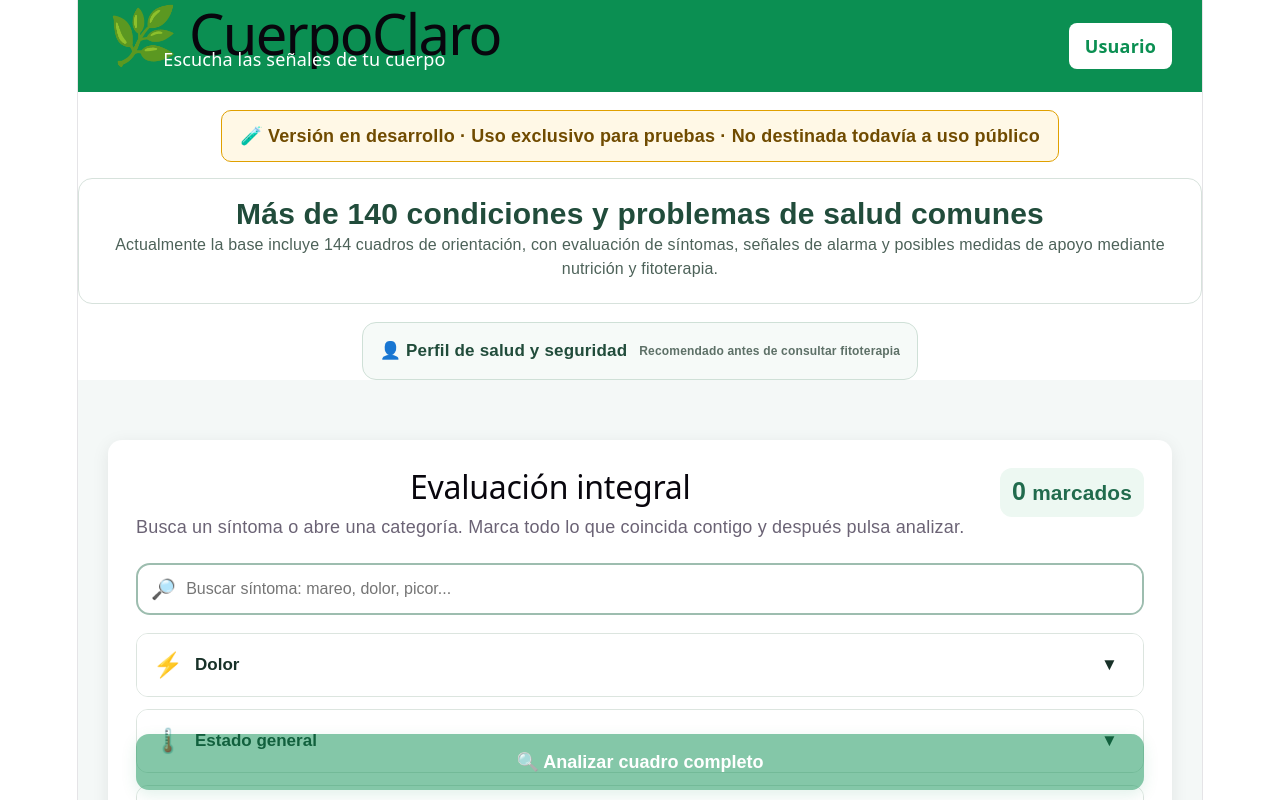
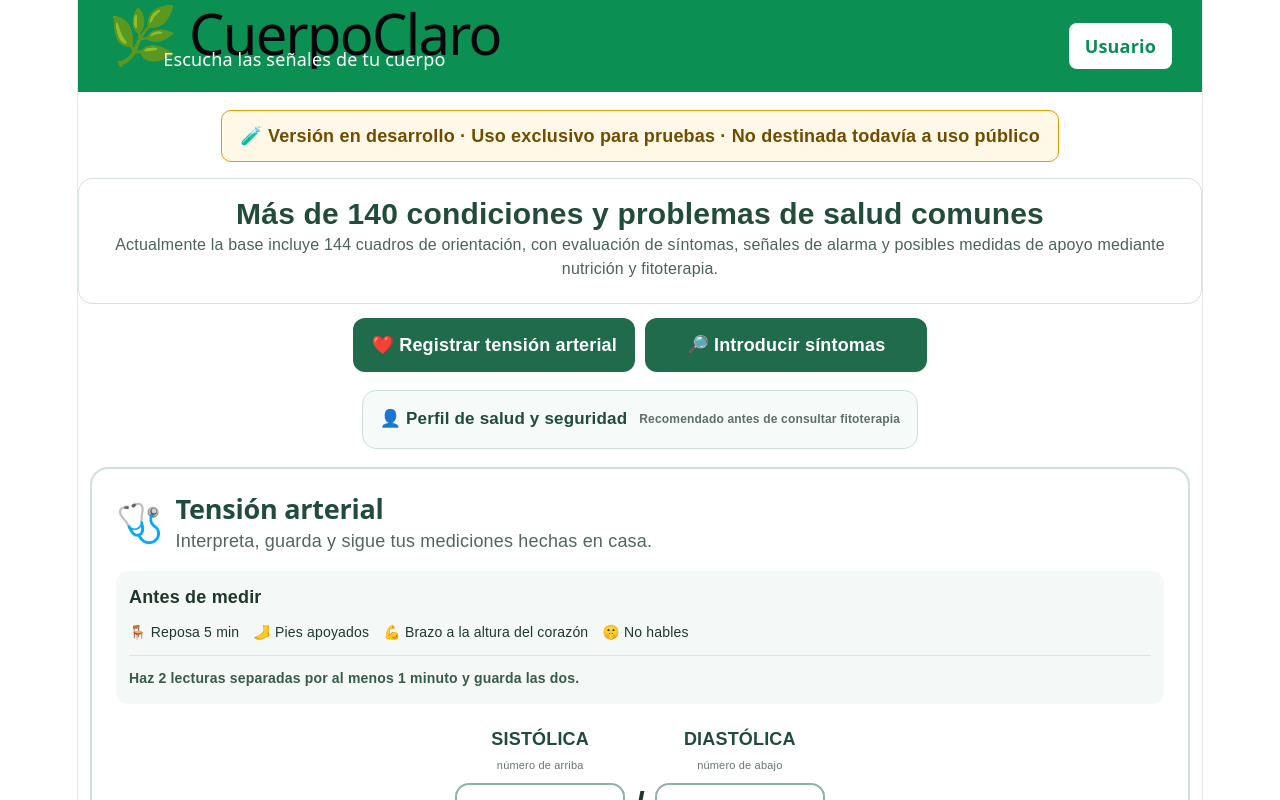
Before and after one commit to fitoterapiamarc-byte/naturak-health-app, a React (Vite) app: page / in a window 1280 px wide. Shown: the top 800 px of the page. Built offline with nearby package versions, Linux system fonts and the light colour scheme.

Commit message:
Mantener tension y acceso a sintomas

```diff
--- a/src/App.tsx
+++ b/src/App.tsx
@@ -69,15 +69,43 @@ function App() {
         </div>
       </section>
 
+      <nav
+        aria-label="Accesos principales"
+        style={{
+          maxWidth: "1100px",
+          margin: "14px auto 0",
+          padding: "0 18px",
+          display: "grid",
+          gridTemplateColumns: "repeat(auto-fit, minmax(220px, 1fr))",
+          gap: "10px",
+          fontFamily: "Arial, sans-serif",
+        }}
+      >
+        <a href="#tension-arterial" style={estiloAcceso}>❤️ Registrar tensión arterial</a>
+        <a href="#evaluacion-sintomas" style={estiloAcceso}>🔎 Introducir síntomas</a>
+      </nav>
+
       <PerfilSalud />
 
-      <main style={{ padding: "30px", fontFamily: "Arial, sans-serif", background: "#f4f8f7", minHeight: "100vh" }}>
+      <div id="tension-arterial" style={{ scrollMarginTop: "16px" }}>
+        <ModuloTensionArterial />
+      </div>
+
+      <main id="evaluacion-sintomas" style={{ padding: "30px", fontFamily: "Arial, sans-serif", background: "#f4f8f7", minHeight: "100vh", scrollMarginTop: "16px" }}>
         <EvaluacionIntegral key={sesionEvaluacion} />
       </main>
-
-      <ModuloTensionArterial />
     </>
   );
 }
 
+const estiloAcceso: React.CSSProperties = {
+  padding: "14px 18px",
+  borderRadius: "12px",
+  background: "#216b4d",
+  color: "#ffffff",
+  textAlign: "center",
+  textDecoration: "none",
+  fontWeight: 800,
+};
+
 export default App;
```
